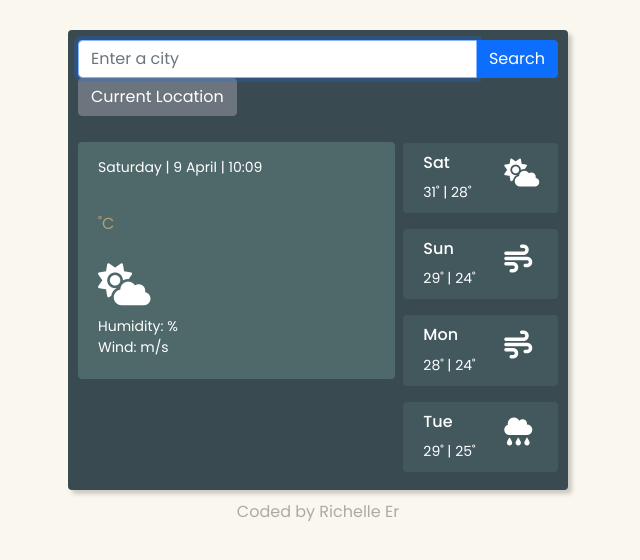
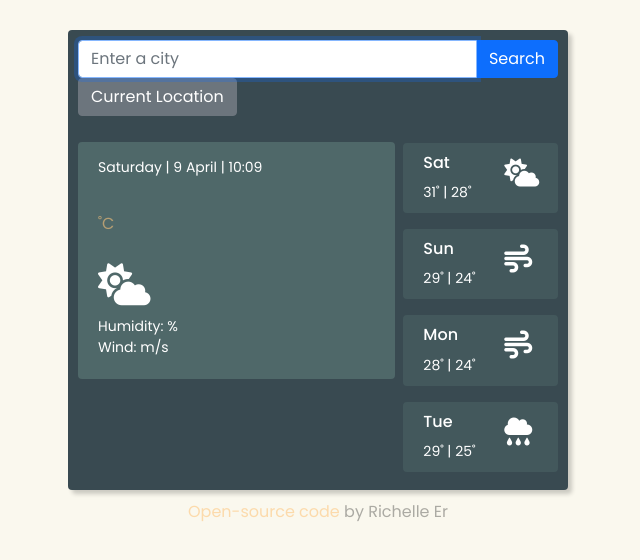
Before and after one commit to richelleer/test-weather-app, a plain HTML site: page index.html in a window 1280 px wide. Shown: the whole page, without its empty margins (322-962 px from the left). Drawn offline with nearby package versions, Linux system fonts and the light colour scheme; no server answers.

Commit message:
Added Open-source code link

```diff
--- a/index.html
+++ b/index.html
@@ -127,7 +127,10 @@
         </div>
       </div>
     </div>
-    <footer>Coded by Richelle Er</footer>
+    <footer>
+      <a href="https://github.com/richelleer/weather-app">Open-source code</a>
+      by Richelle Er
+    </footer>
     <script src="src/script.js"></script>
   </body>
 </html>
```
